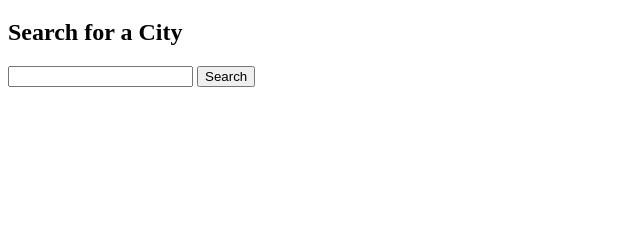
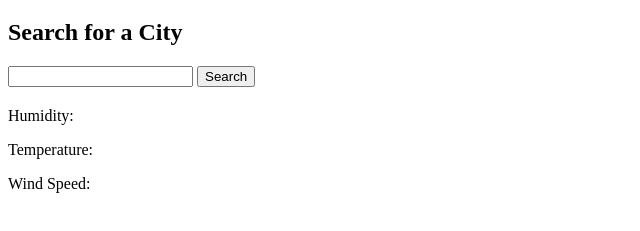
Before and after one commit to justhenner/how-is-the-weather, a plain HTML site: page index.html in a window 1280 px wide. Shown: the part 61-292 px from the top of the page, without its empty margins (0-640 px from the left). Drawn offline with Linux system fonts and the light colour scheme.

```diff
--- a/index.html
+++ b/index.html
@@ -21,6 +21,12 @@
     </div>
 </div>
 
+<section>
+    <h2 id="cityName"></h2>
+    <p>Humidity: <span id="humidity"></span></p>
+    <p>Temperature: <span id="temperature"></span></p>
+    <p>Wind Speed: <span id="wind"></span></p>
+</section>
 
 
 
```
